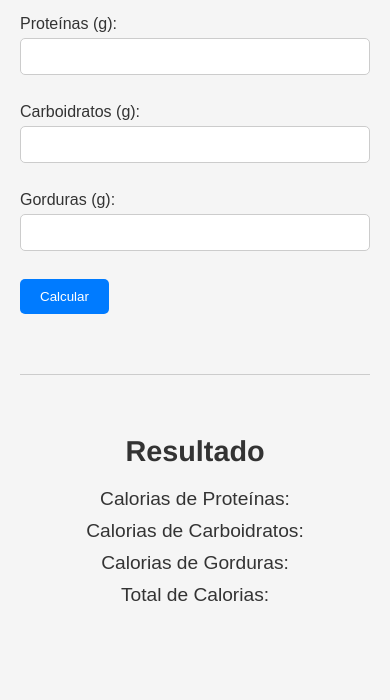
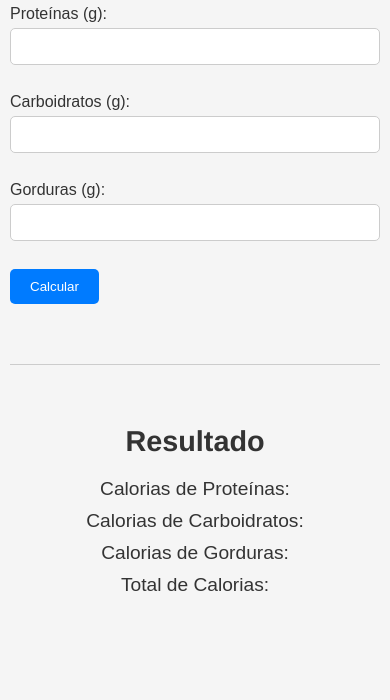
Before and after one commit to gustavokurtz/calculadora-calorias-dieta, a website: page public/index.html in a window 390 px wide. Shown: the part 144-844 px from the top of the page. Drawn offline with Linux system fonts and the light colour scheme.

Commit message:
responsivide

```diff
--- a/index.js
+++ b/index.js
@@ -36,6 +36,8 @@ app.post('/calcular-dieta', (req, res) => {
   res.json(resultado);
 });
 
+
+
 // Inicia o servidor
 app.listen(port, () => {
   console.log(`Servidor rodando na porta ${port}`);
--- a/public/styles.css
+++ b/public/styles.css
@@ -80,3 +80,9 @@
 #error-message {
     margin-top: 20px; /* Adicione a margem superior desejada */
   }
+
+@media (max-width: 600px) {
+    body {
+      padding: 10px;
+    }
+  }
```
